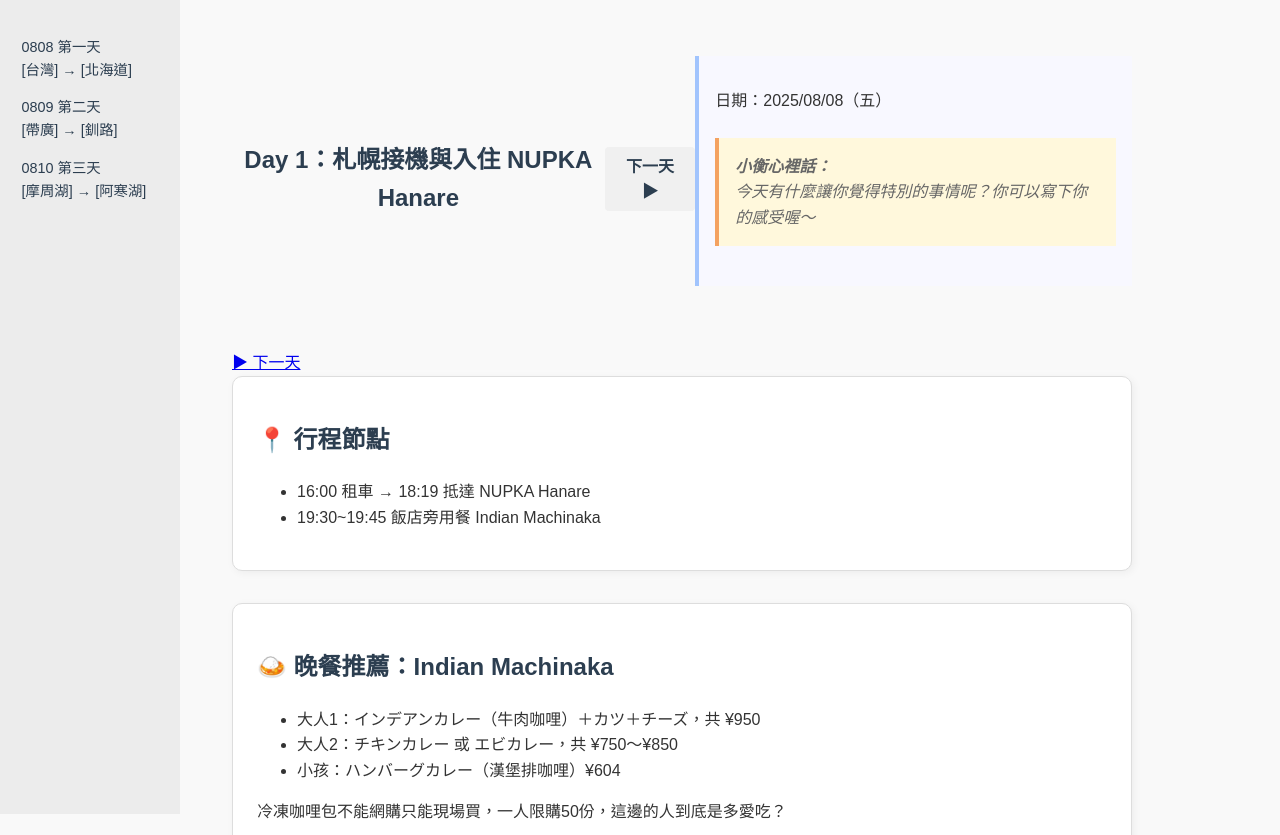
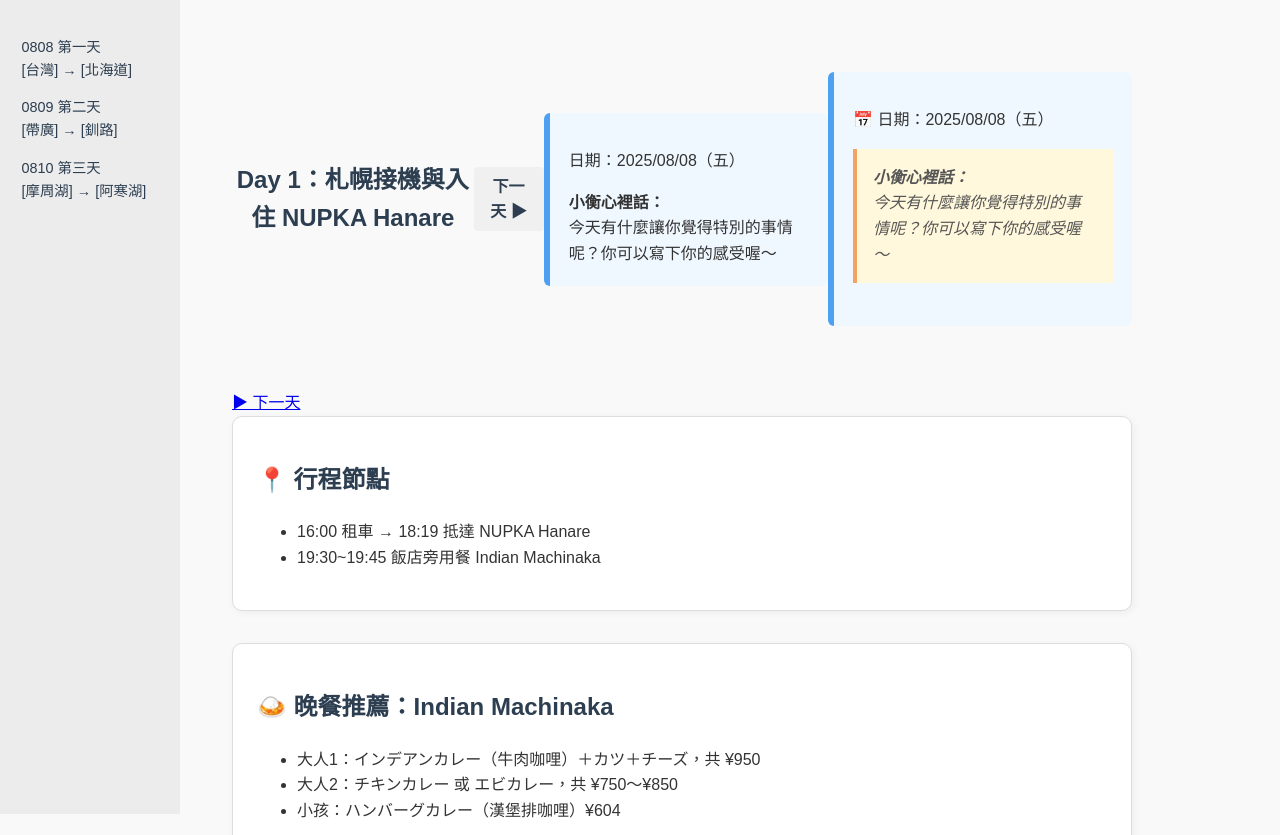
Before and after one commit to LeeDante/hokkaido-trip, a plain HTML site: page index.html in a window 1280 px wide. Shown: the top 835 px of the page. Drawn offline with Linux system fonts and the light colour scheme.

Commit message:
Add files via upload

```diff
--- a/css/style.css
+++ b/css/style.css
@@ -127,3 +127,19 @@ section:has(#canvas) {
     background-color: #f8f8ff;
     border-left: 4px solid #a1c4fd;
 }
+
+.day-header-info {
+    display: block;
+    margin: 2em 0;
+    padding: 1.2em;
+    background-color: #f0f8ff;
+    border-left: 6px solid #4ea0f3;
+    border-radius: 6px;
+    font-size: 1em;
+}
+.child-note {
+    font-style: italic;
+    color: #555;
+    margin-top: 0.8em;
+    line-height: 1.6;
+}
--- a/index.html
+++ b/index.html
@@ -20,15 +20,21 @@
         <div class="nav-wrapper">
     <span></span>
     <h1>Day 1：札幌接機與入住 NUPKA Hanare</h1>
-    <a href="day2.html">下一天 ▶</a><br>
+    <a href="day2.html">下一天 ▶</a>
 
         <div class="day-header-info"><p>日期：2025/08/08（五）</p>
-        <blockquote class="child-note">
+
             <strong>小衡心裡話：</strong><br>
             今天有什麼讓你覺得特別的事情呢？你可以寫下你的感受喔～
-        </blockquote>
+
 </div>
-    </header>
+
+<div class="day-header-info">
+  <p>📅 日期：2025/08/08（五）</p>
+  <p class="child-note"><strong>小衡心裡話：</strong><br>今天有什麼讓你覺得特別的事情呢？你可以寫下你的感受喔～</p>
+</div>
+
+</header>
 <span></span><a href="day2.html" class="next">▶ 下一天</a>
 
     <section>
```
Also changed, not shown: day2.html (+9 -3 lines), day3.html (+9 -3 lines).
